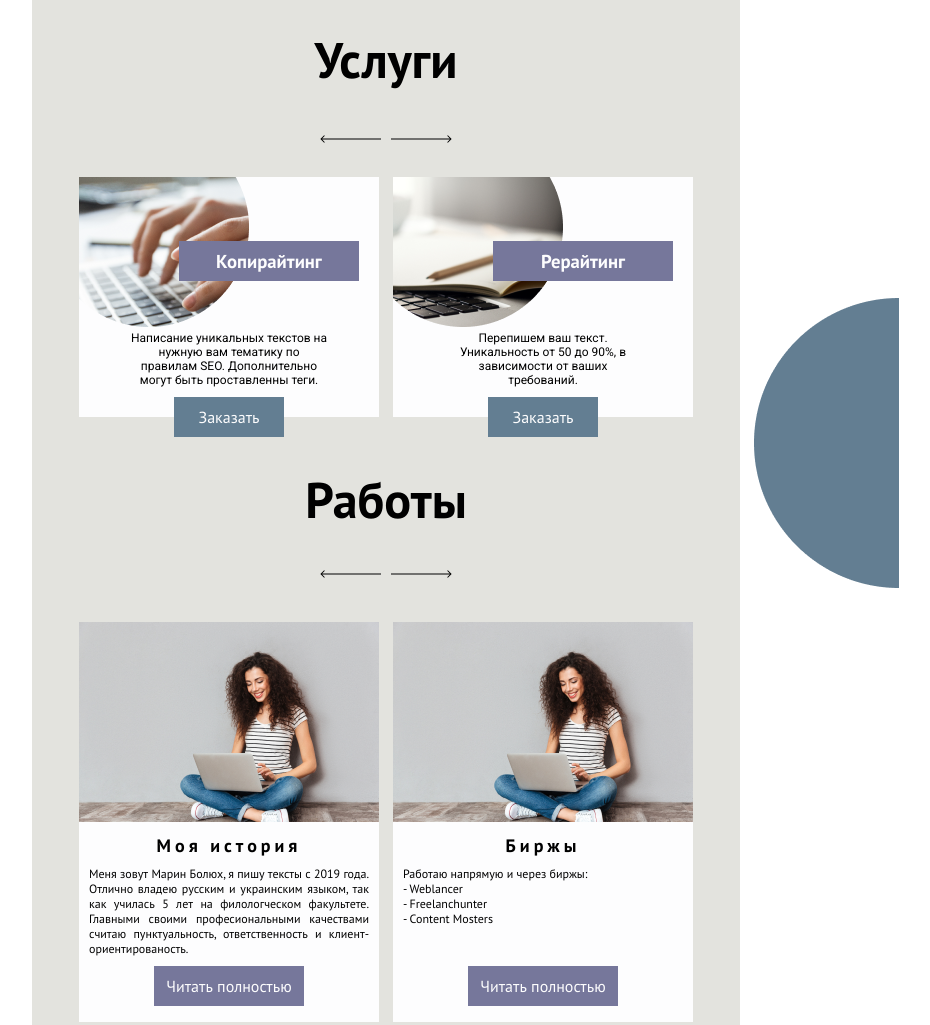
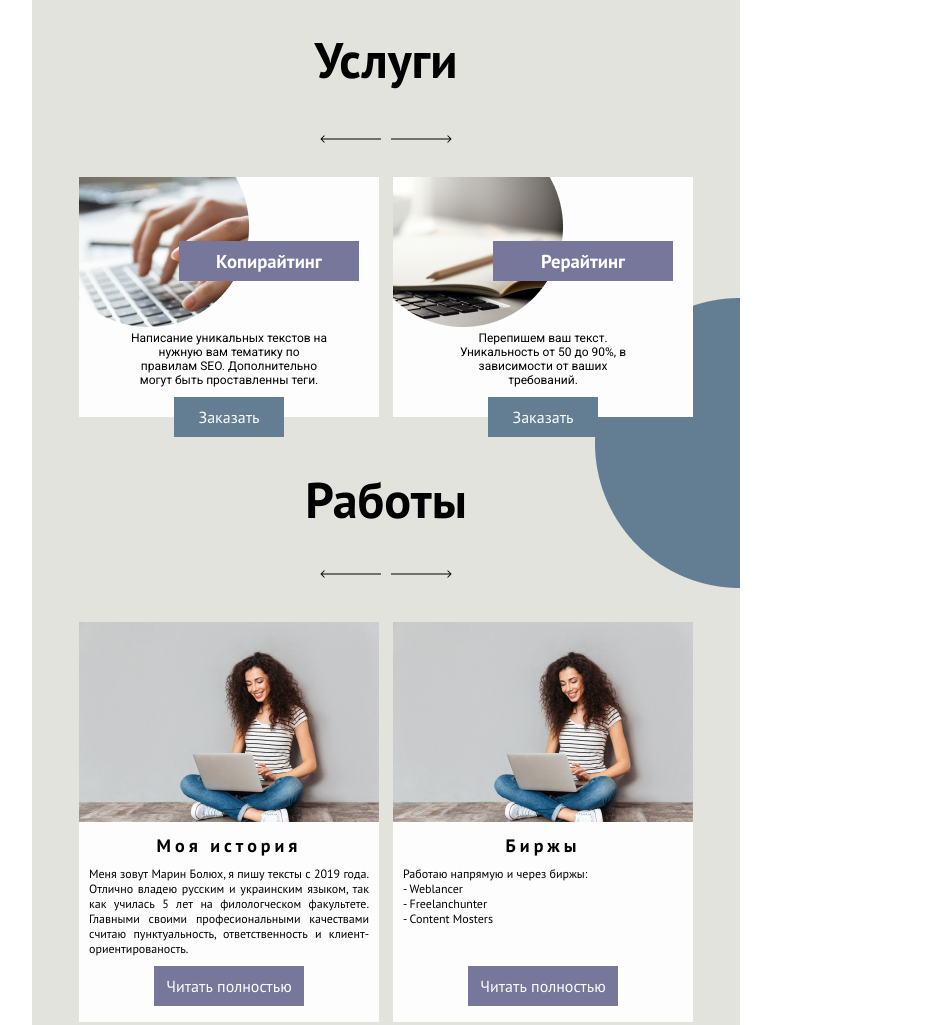
Before and after one commit to BasSanya/copirater.github.io, a plain HTML site: page index.html in a window 1280 px wide. Shown: the part 912-1937 px from the top of the page, without its empty margins (254-1184 px from the left). Drawn offline with Linux system fonts and the light colour scheme.

Commit message:
fix green round

```diff
--- a/style.css
+++ b/style.css
@@ -119,7 +119,7 @@ header .logo_img {
 	background-color: #637E92;
 }
 /*Media query for header*/
-@media (min-width: 867px) and (max-width: 1440px) {
+@media (min-width: 768px) and (max-width: 1440px) {
 	.main_conteiner {
 		width: 708px;
 	}
@@ -134,7 +134,7 @@ header .logo_img {
 		width: 350px;
 	}
 	.dark_green_round {
-		left: 677px;
+		left: 518px;
 	}
 }
 /*Text and photo from last post with work*/
@@ -208,7 +208,7 @@ header .logo_img {
 	background-color: #4D4E6A;
 }
 /*Media query for block Main post (second block)*/
-@media (min-width: 867px) and (max-width: 1440px) {
+@media (min-width: 768px) and (max-width: 1440px) {
 	.main_post {
 		flex-wrap: wrap;
 	}
@@ -312,7 +312,7 @@ header .logo_img {
 .order_button:hover {
 	background: #425461;
 }
-@media (min-width: 867px) and (max-width: 1440px) {
+@media (min-width: 768px) and (max-width: 1440px) {
 	.service_3 {
 		display: none;
 	}
@@ -375,7 +375,7 @@ header .logo_img {
 .content_post a:hover {
 	background-color: #4D4E6A;
 }
-@media (min-width: 867px) and (max-width: 1440px) {
+@media (min-width: 768px) and (max-width: 1440px) {
 	.post_3 {
 		display: none;
 	}
@@ -445,7 +445,7 @@ header .logo_img {
 .content_text a:hover {
 	background: #407070;
 }
-@media (min-width: 867px) and (max-width: 1440px) {
+@media (min-width: 768px) and (max-width: 1440px) {
 	.photo_block {
 		width: 100%;
 	}
@@ -557,7 +557,7 @@ footer {
 	color: #FDFDFE;
 	font-size: 20px;
 }
-@media (min-width: 867px) and (max-width: 1440px) {
+@media (min-width: 768px) and (max-width: 1440px) {
 	footer {
 		width: 708px;
 	}
```
